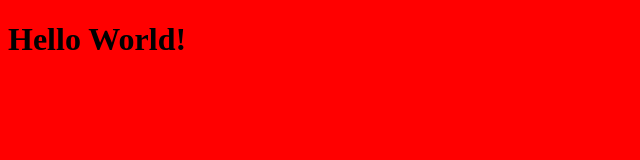
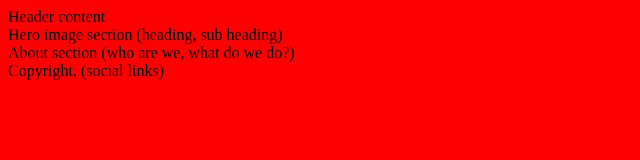
Before and after one commit to lmflolo/portfolio-project-1, a plain HTML site: page index.html in a window 1280 px wide. Shown: the whole page, without its empty margins (0-640 px from the left). Drawn offline with Linux system fonts and the light colour scheme.

Commit message:
Add core semantic structure to index page

```diff
--- a/index.html
+++ b/index.html
@@ -12,6 +12,17 @@
     <title>Modern Annex</title>
 </head>
 <body>
-    <h1>Hello World!</h1>
+    <header>Header content</header>
+    <main>
+        <section>
+            Hero image section (heading, sub heading)
+        </section>
+        <section>
+            About section (who are we, what do we do?)
+        </section>
+    </main>
+    <footer>
+        Copyright, (social links)
+    </footer>
 </body>
 </html>
```
